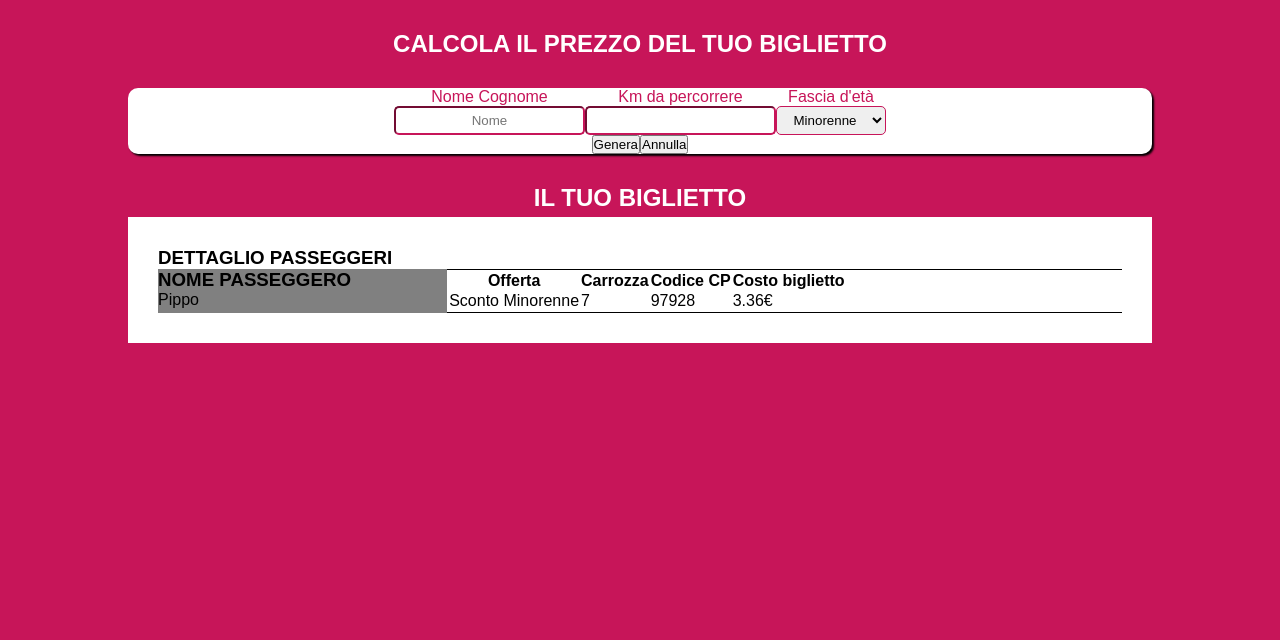
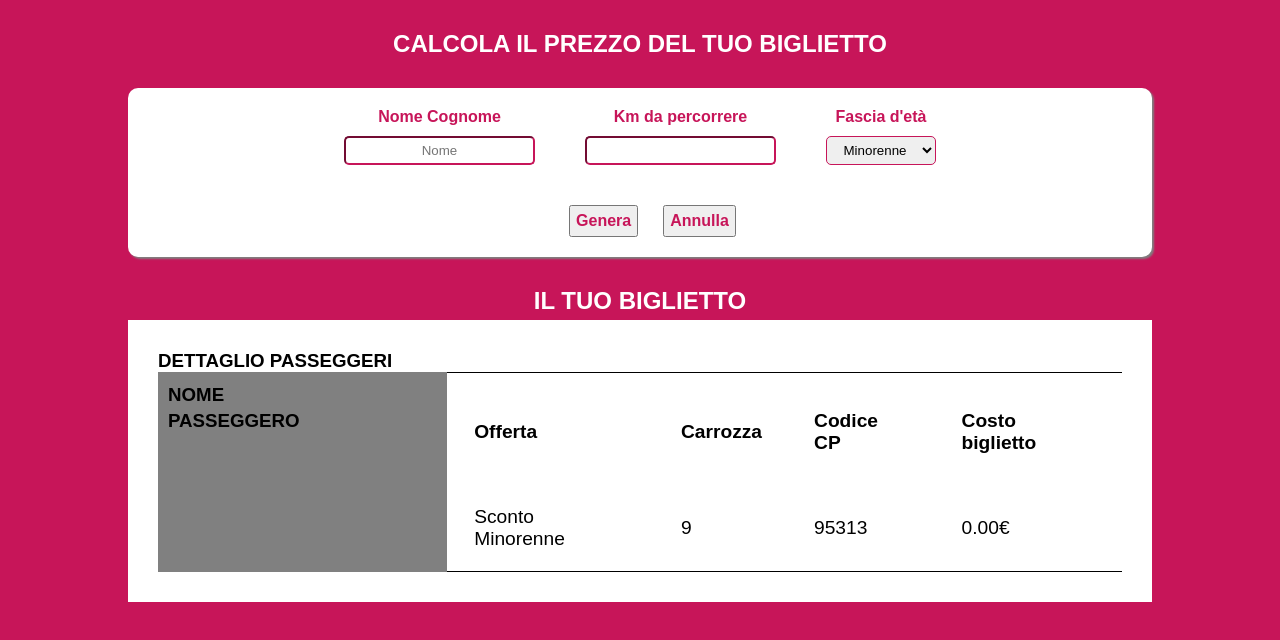
Before and after one commit to andreadicataldi/js-biglietto-treno-form, a plain HTML site: page index.html in a window 1280 px wide. Both pictures are taken after a click on the button "Genera". Drawn offline with Linux system fonts and the light colour scheme.

Commit message:
JS
Added javascript, ticket generation working

```diff
--- a/assets/css/style.css
+++ b/assets/css/style.css
@@ -30,6 +30,7 @@ h2 {
 
 label {
   color: rgb(199, 21, 89);
+  font-weight: 600;
 }
 
 input, select {
@@ -37,6 +38,16 @@ input, select {
   border-radius: 5px;
   padding: 5px;
   text-align: center;
+  margin: 10px 25px;
+}
+
+button {
+  color: rgb(199, 21, 89);
+  font-size: 1rem;
+  font-weight: 600;
+  padding: 5px;
+  margin-top: 30px;
+  margin-left: 25px;
 }
 
 .wrapper > h2:first-child {
@@ -57,7 +68,8 @@ input, select {
   background-color: white;
   flex-flow: column;
   justify-content: space-around;
-  box-shadow: 2px 2px 2px black;
+  box-shadow: 2px 2px 2px grey;
+  padding: 20px;
 }
 
 .row-1,
@@ -74,13 +86,20 @@ input, select {
 
 .biglietto {
   width: 80%;
-  background-color: white;
+  background-color: white;;
 }
 
 .dettaglio {
   margin-bottom: 30px;
   margin-left: 30px;
   margin-right: 30px;
+  height: 200px;
+}
+
+#nameDetail {
+  font-size: 1.5rem;
+  font-weight: bold;
+  margin-left: 10px;
 }
 
 .dettaglio-left {
@@ -88,8 +107,32 @@ input, select {
   background-color: grey;
 }
 
+.dettaglio-left h3 {
+  width: 150px;
+  line-height: 1.6rem;
+  margin: 10px;
+}
+
 .dettaglio-right {
   width: 70%;
   border-top: 1px solid black;
   border-bottom: 1px solid black;
 }
+
+table {
+  margin-top: 10px;
+}
+
+tr {
+  text-align: left;
+}
+
+th {
+  padding: 25px;
+  font-size: 1.2rem;
+}
+
+td {
+  padding: 25px;
+  font-size: 1.2rem;
+}
--- a/assets/js/main.js
+++ b/assets/js/main.js
@@ -0,0 +1,40 @@
+var btnGenera = document.getElementById("btn-genera");
+var btnAnnulla = document.getElementById("btn-annulla");
+
+btnGenera.addEventListener("click", function () {
+  var offer = "Tariffa Standard";
+  // Selezionare valore input
+  var fullNameInput = document.getElementById("full-name");
+  var kmInput = document.getElementById("km");
+  var fasciaInput = document.getElementById("fascia");
+  // Seleziona i valori
+  var fullName = fullNameInput.value;
+  var km = kmInput.value;
+  var fascia = fasciaInput.value;
+
+  //Calcolo biglietto treno
+  var costPerKm = 0.21;
+  var ticketPrice = costPerKm * km;
+
+  if (fascia == "minorenne") {
+    offer = "Sconto Minorenne";
+    ticketPrice = (ticketPrice * 0.80);
+  } else if (fascia == "over65") {
+    offer = "Sconto Silver";
+    ticketPrice = (ticketPrice * 0.60);
+  }
+
+  document.getElementById("nameDetail").innerHTML = fullName;
+  document.getElementById("scontoDetail").innerHTML = offer;
+  document.getElementById("carrozzaDetail").innerHTML =
+    Math.floor(Math.random() * 9) + 1;
+  document.getElementById("codiceDetail").innerHTML =
+    Math.floor(Math.random() * 9999) + 90000;
+  document.getElementById("costoDetail").innerHTML = ticketPrice.toFixed(2) + "€";
+});
+
+btnAnnulla.addEventListener("click", function () {
+  //Annulla operazione
+  document.getElementById("full-name").innerHTML = ("");
+
+});
--- a/index.html
+++ b/index.html
@@ -15,24 +15,24 @@
         <div class="row-1 d-flex">
           <div class="name d-flex">
             <label for="name">Nome Cognome</label>
-            <input type="text" name="name" placeholder="Nome" />
+            <input type="text" name="name" placeholder="Nome" id="full-name" />
           </div>
           <div class="distance d-flex">
             <label for="distance">Km da percorrere</label>
-            <input type="number" name="distance" />
+            <input type="number" name="distance" id="km" />
           </div>
           <div class="age d-flex">
             <label for="age">Fascia d'età</label>
-            <select name="age" id="age">
+            <select name="age" id="fascia">
               <option value="minorenne">Minorenne</option>
               <option value="maggiorenne">Maggiorenne</option>
-              <option value="over-65">Over 65</option>
+              <option value="over65">Over 65</option>
             </select>
           </div>
         </div>
         <div class="row-2 d-flex">
-          <button>Genera</button>
-          <button>Annulla</button>
+          <button id="btn-genera">Genera</button>
+          <button id="btn-annulla">Annulla</button>
         </div>
       </div>
       <h2>IL TUO BIGLIETTO</h2>
@@ -41,7 +41,7 @@
         <div class="dettaglio d-flex">
           <div class="dettaglio-left">
             <h3>NOME PASSEGGERO</h3>
-            <p>Pippo</p>
+            <p id="nameDetail"></p>
           </div>
           <div class="dettaglio-right">
             <table>
@@ -54,10 +54,10 @@
                 </tr>
               </thead>
               <tr>
-                <td>Sconto Minorenne</td>
-                <td>7</td>
-                <td>97928</td>
-                <td>3.36€</td>
+                <td id="scontoDetail"></td>
+                <td id="carrozzaDetail"></td>
+                <td id="codiceDetail"></td>
+                <td id="costoDetail"></td>
               </tr>
             </table>
           </div>
```
